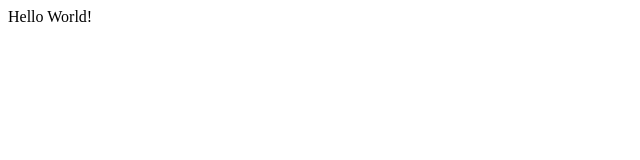
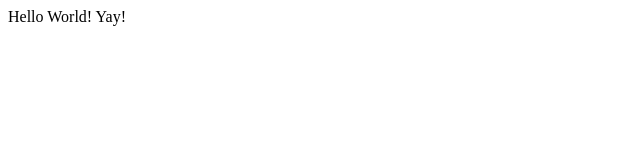
Before and after one commit to CleanAsis/wjf, a plain HTML site: page index.html in a window 1280 px wide. Shown: the full height of the page, 0-640 px from the left. Drawn offline with Linux system fonts and the light colour scheme.

Commit message:
changed index.html

```diff
--- a/index.html
+++ b/index.html
@@ -4,6 +4,6 @@
         <title>Which JS Framework? v2</title>
     </head>
     <body>
-        Hello World!
+        Hello World! Yay!
     </body>
 </html>
```
